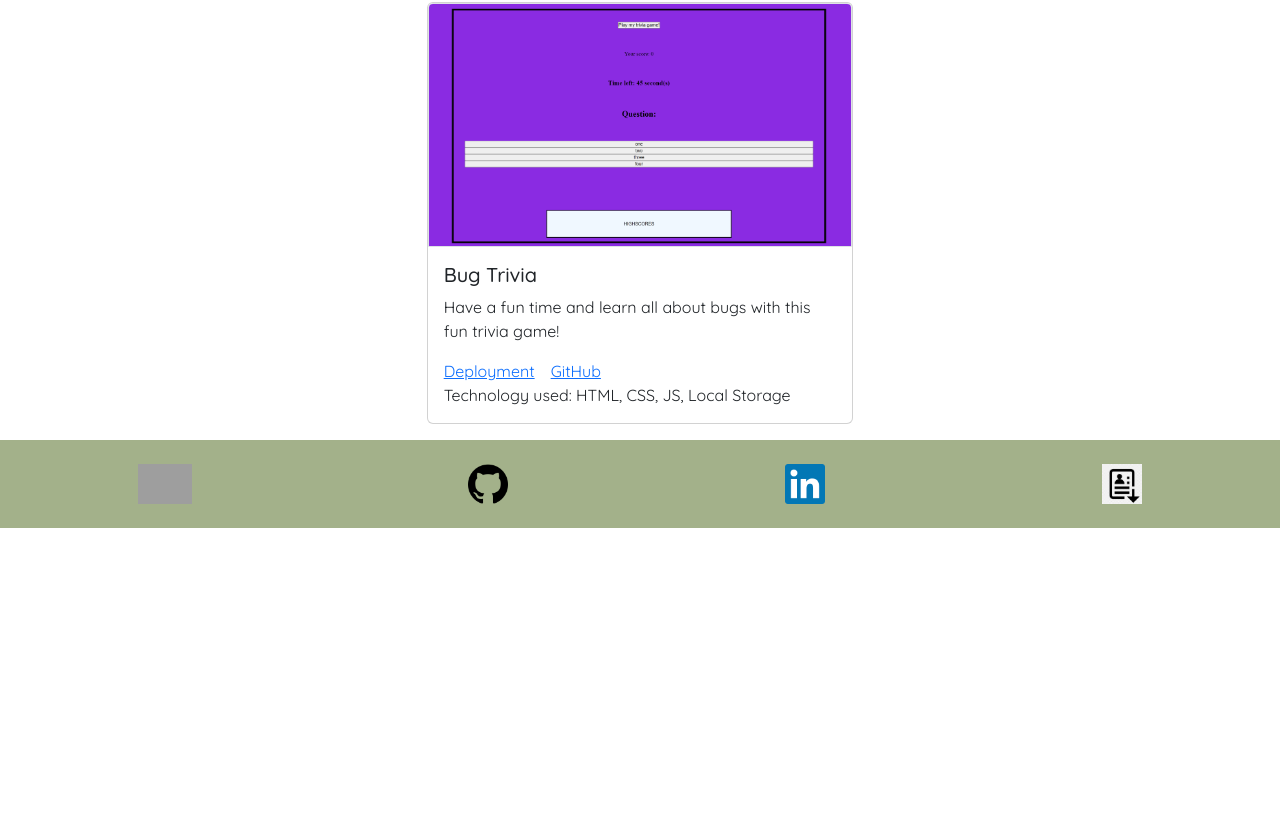
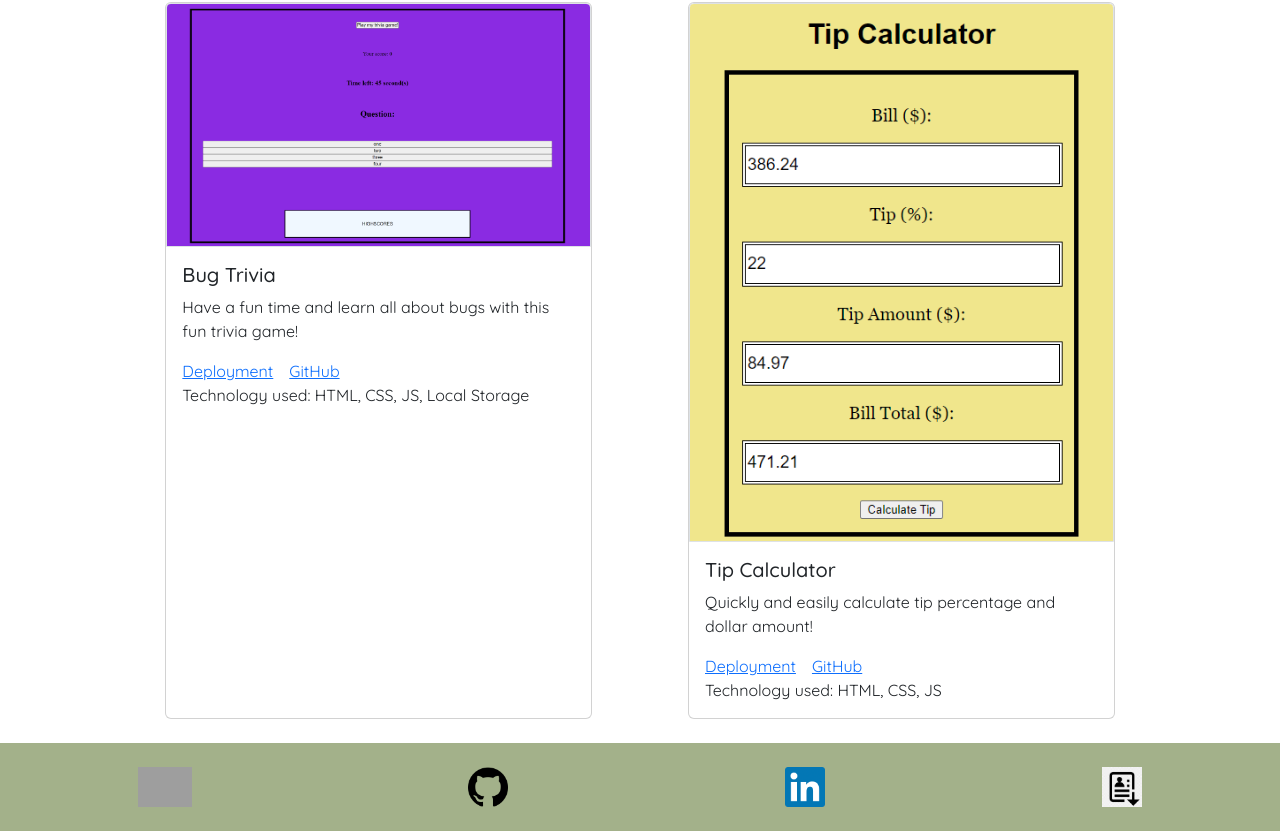
Before and after one commit to NathanAlexander1/NathanAlexanderPortfolio, a React (Create React App) app: page /portfolio in a window 1280 px wide. Shown: the part 1772-2603 px from the top of the page. Before the commit the page ends 2300 px from the top, so only its background shows below. Built offline with nearby package versions, Linux system fonts and the light colour scheme; grey boxes are pictures that could not be loaded.

Commit message:
added tip calculator project and fixed routing issue

```diff
--- a/src/App.js
+++ b/src/App.js
@@ -23,6 +23,7 @@ function App() {
     <ContactMe/> */}
     <Router>
       <Routes>
+        <Route path="/" element={<AboutMe/>}/>
         <Route path="/aboutMe" element={<AboutMe/>}/>
         <Route path="/portfolio" element={<Portfolio/>}/>
         <Route path="/resume" element={<Resume/>}/>
--- a/src/components/Footer.js
+++ b/src/components/Footer.js
@@ -8,7 +8,7 @@ import Resume from "../assets/platformImgs/resume.png"
 
 function footer() {
   return (
-    <div className="headerLinks d-flex justify-content-around align-items-center py-4 footer">
+    <div className="headerLinks d-flex justify-content-around align-items-center py-4 mt-2 footer">
 
         <a className="text-decoration-none" target="_blank" rel="noreferrer" href="mailto:nika827@msn.com"><img src={EmailImage} height="40" alt="Email"/></a>
         <a target="_blank" rel="noreferrer" href="https://www.github.com/NathanAlexander1"><img src={gitHubImage} height="40" alt="GitHub Link"/></a>
--- a/src/components/Project.js
+++ b/src/components/Project.js
@@ -6,6 +6,7 @@ import weatherApp from "../assets/projects/weather-app.png";
 import noteTaker from "../assets/projects/notetaker.png";
 import workScheduler from "../assets/projects/workday-scheduler.png";
 import triviaProject from "../assets/projects/trivia-project.png";
+import tipCalc from "../assets/projects/tipCalc.png";
 import Card from "react-bootstrap/Card";
 
 function project() {
@@ -70,6 +71,15 @@ function project() {
       gitHubLink: "https://github.com/NathanAlexander1/trivia-project",
       techUsed: "HTML, CSS, JS, Local Storage",
     },
+    {
+      image: tipCalc,
+      projectName: "Tip Calculator",
+      description:
+        "Quickly and easily calculate tip percentage and dollar amount!",
+      deploymentLink: "https://nathanalexander1.github.io/tip-calculator/",
+      gitHubLink: "https://github.com/NathanAlexander1/tip-calculator",
+      techUsed: "HTML, CSS, JS",
+    },
   ];
 
   return (
```
Also changed, not shown: src/assets/projects/tipCalc.png (added).
